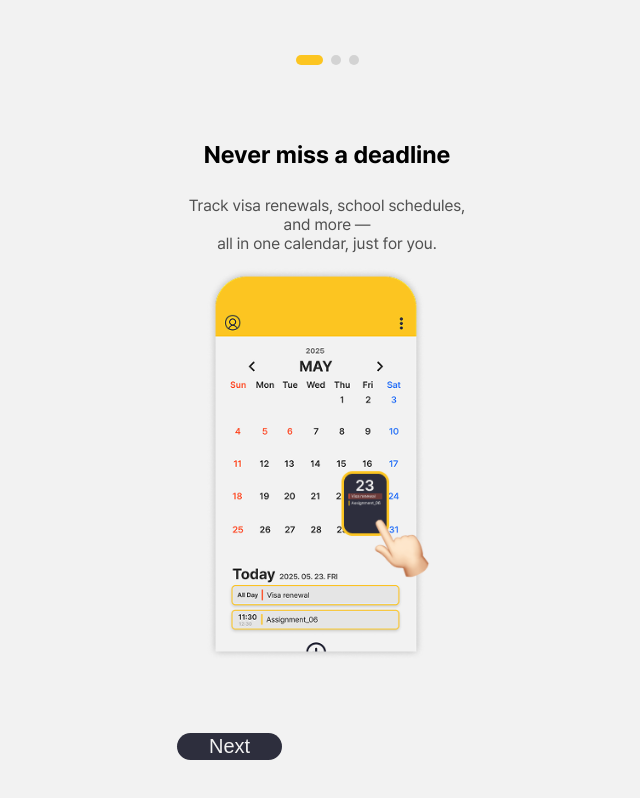
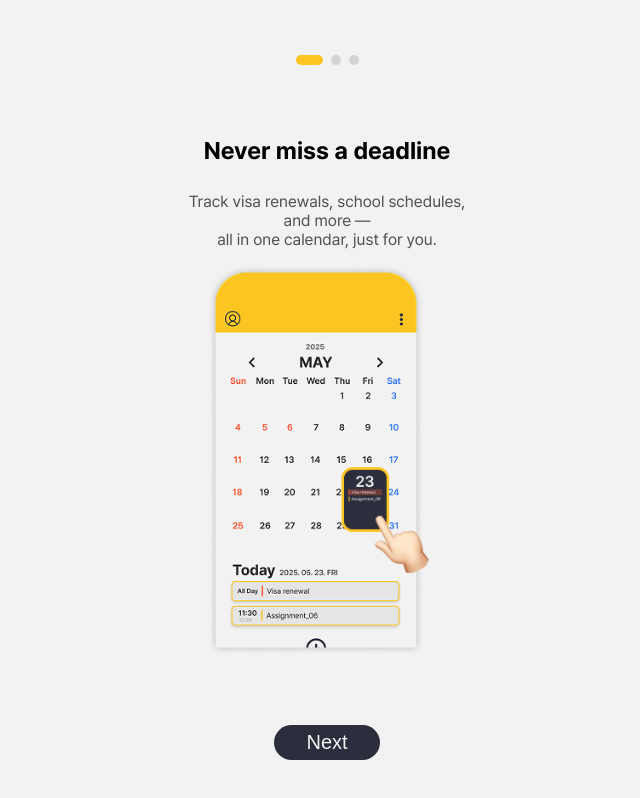
Before and after one commit to Ryu-Jemu/navi-app, a React (Create React App) app: page /onboarding in a window 1280 px wide. Shown: the whole page, without its empty margins (313-953 px from the left). Built offline with nearby package versions, Linux system fonts and the light colour scheme.

Commit message:
"Change one thing"

```diff
--- a/src/pages/OnboardingPage.css
+++ b/src/pages/OnboardingPage.css
@@ -55,9 +55,7 @@
 
 .button-group {
   display: flex;
-  justify-content: space-between;
-  width: 100%;
-  max-width: 300px;
+  gap: 200px;
 }
 
 button.back-button {
@@ -75,7 +73,7 @@ button.back-button {
   background-color: var(--navy);
   color: var(--white);
   font-size: 20px;
-  padding: 2px 32px;
+  padding: 6px 32px;
   border: none;
   border-radius: 20px;
   cursor: pointer;
```
